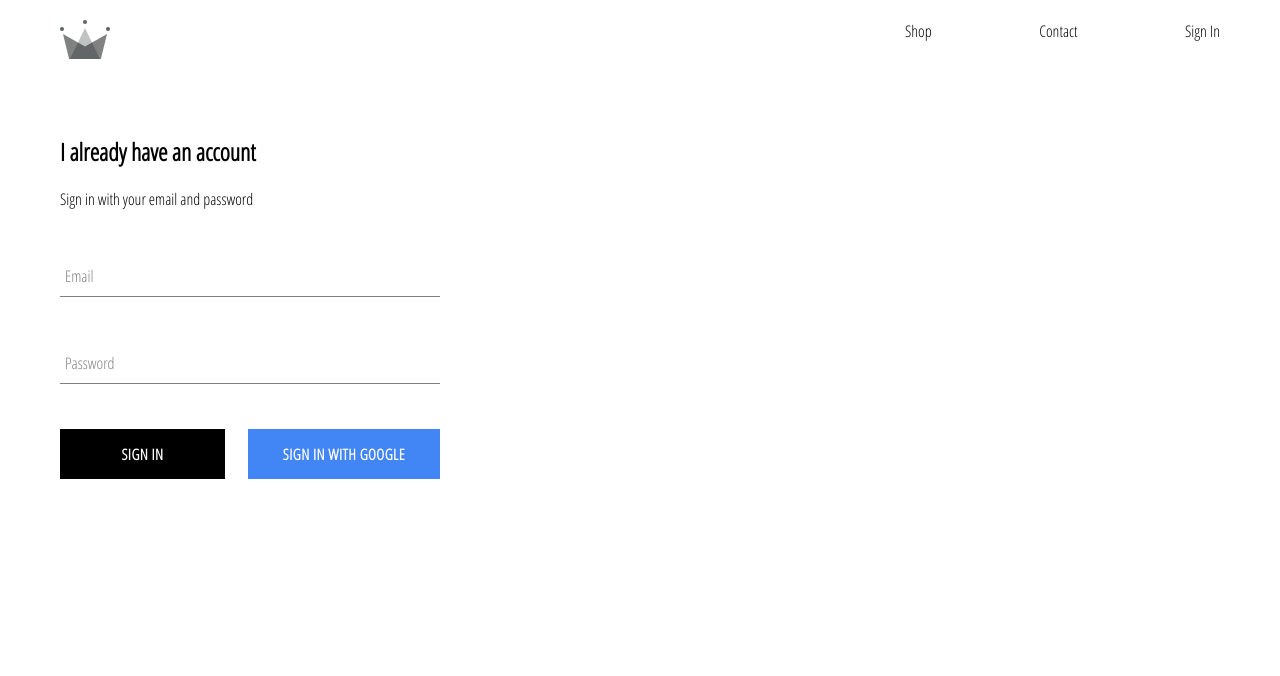
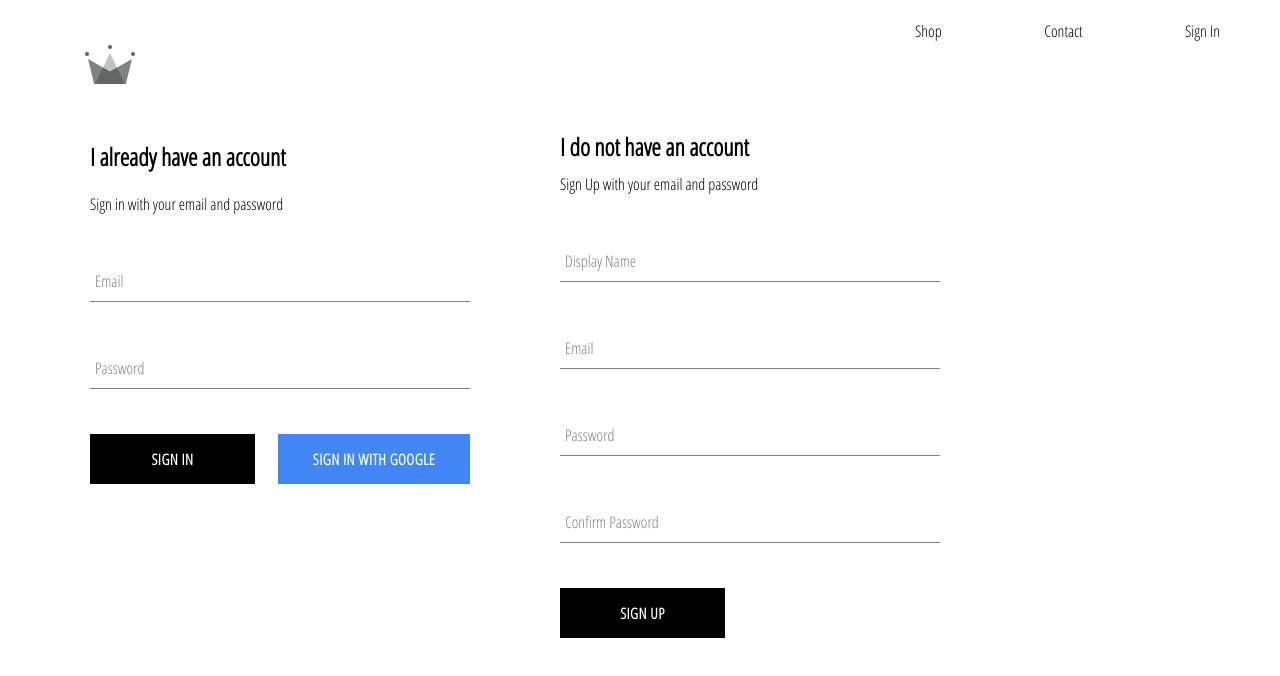
Before and after one commit to BND10706/cwn-clothing, a React (Create React App) app: page /signin in a window 1280 px wide. Shown: the top 676 px of the page. Built offline with nearby package versions, Linux system fonts and the light colour scheme; no server answers.

Commit message:
implemented firebase utilis, included the abliity to store authenticated user with email and passwork in cloud firestore

```diff
--- a/src/App.js
+++ b/src/App.js
@@ -5,10 +5,10 @@
 import ShopPage from "./pages/shop/shop.component";
 import Header from "./components/header/header.component";
 import SignInAndSignUpPage from "./pages/sign-in-and-sign-up/sign-in-and-sign-up.component";
-import {auth} from './firebase/firebase.utils';
+import { auth, createUserProfileDocument } from "./firebase/firebase.utils";
 
 class App extends React.Component {
-  constructor(){
+  constructor() {
     super();
 
     this.state = {
@@ -20,12 +20,29 @@
   unsubscribeFromAuth = null;
 
   componentDidMount() {
-    this.unsubscribeFromAuth = auth.onAuthStateChanged(user => {
-      this.setState({currentUser: user});
+    this.unsubscribeFromAuth = auth.onAuthStateChanged(async userAuth => {
+      if (userAuth) {
+        const userRef = await createUserProfileDocument(userAuth);
+
+        userRef.onSnapshot(snapShot => {
+          this.setState({
+            currentUser: {
+              id: snapShot.id,
+              ...snapShot.data()
+            }
+          });
+
+          console.log(this.state);
+        });
+      } else {
+        this.setState({
+          currentUser: userAuth
+        });
+      }
     });
   }
 
-  componentWillUnmount(){
+  componentWillUnmount() {
     this.unsubscribeFromAuth();
   }
 
@@ -35,7 +52,7 @@
 
     return (
       <div>
-        <Header currentUser={this.state.currentUser}/>
+        <Header currentUser={this.state.currentUser} />
         <Switch>
           <Route exact path="/" component={HomePage} />
           <Route path="/shop" component={ShopPage} />
--- a/src/components/header/header.component.jsx
+++ b/src/components/header/header.component.jsx
@@ -6,7 +6,7 @@
 
 const Header = ({currentUser}) => (
   <div className="header">
-    <Link classname='logo-container' to="/">
+    <Link className='logo-container' to="/">
       <Logo className="logo" />
     </Link>
     <div className="options">
--- /dev/null
+++ b/src/components/sign-up/sign-up.component.jsx
@@ -0,0 +1,99 @@
+import React from "react";
+import FormInput from "../form-input/form-input.component";
+import CustomButton from "../custom-button/custom-button.component";
+import { auth, createUserProfileDocument } from "../../firebase/firebase.utils";
+import "./sign-up.styles.scss";
+
+class SignUp extends React.Component {
+  constructor() {
+    super();
+
+    this.state = {
+      displayName: "",
+      email: "",
+      password: "",
+      confirmPassword: ""
+    };
+  }
+
+  handleSubmit = async event => {
+    event.preventDefault();
+    const { displayName, email, password, confirmPassword } = this.state;
+
+    if (password !== confirmPassword) {
+      alert("Passwords don't match");
+      return;
+    }
+
+    try {
+      const { user } = await auth.createUserWithEmailAndPassword(
+        email,
+        password
+      );
+
+      await createUserProfileDocument(user, { displayName });
+
+      this.setState({
+        displayName: "",
+        email: "",
+        password: "",
+        confirmPassword: ""
+      });
+    } catch (error) {
+      console.error(error);
+    }
+  };
+
+  handleChange = event => {
+    const { name, value } = event.target;
+    this.setState({ [name]: value });
+  };
+
+  render() {
+    const { displayName, email, password, confirmPassword } = this.state;
+
+    return (
+      <div className="sign-up">
+        <h2 className="title">I do not have an account</h2>
+        <span>Sign Up with your email and password</span>
+        <form className="sign-up-form" onSubmit={this.handleSubmit}>
+          <FormInput
+            type="text"
+            name="displayName"
+            value={displayName}
+            onChange={this.handleChange}
+            label="Display Name"
+            required
+          />
+          <FormInput
+            type="email"
+            name="email"
+            value={email}
+            onChange={this.handleChange}
+            label="Email"
+            required
+          />
+          <FormInput
+            type="password"
+            name="password"
+            value={password}
+            onChange={this.handleChange}
+            label="Password"
+            required
+          />
+          <FormInput
+            type="password"
+            name="confirmPassword"
+            value={confirmPassword}
+            onChange={this.handleChange}
+            label="Confirm Password"
+            required
+          />
+          <CustomButton type="submit">Sign Up</CustomButton>
+        </form>
+      </div>
+    );
+  }
+}
+
+export default SignUp;
--- /dev/null
+++ b/src/components/sign-up/sign-up.styles.scss
@@ -0,0 +1,9 @@
+.sign-up {
+    display: flex;
+    flex-direction: column;
+    width: 380px;
+
+    .title {
+      margin: 10px 0;
+    }
+  }
--- a/src/firebase/firebase.utils.js
+++ b/src/firebase/firebase.utils.js
@@ -15,6 +15,33 @@
 
   firebase.initializeApp(config);
 
+  export const createUserProfileDocument = async (userAuth, additionalData) => {
+    if(!userAuth) return;
+
+    const userRef = firestore.doc(`users/${userAuth.uid}`);
+
+    const snapShot = await userRef.get();
+
+    if(!snapShot.exists){
+      const {displayName, email} = userAuth;
+      const createdAt = new Date();
+      try{
+        await userRef.set({
+          displayName,
+          email,
+          createdAt,
+          ...additionalData
+
+        });
+      }catch(error){
+        console.log('Error Creating user', error.message);
+      }
+    }
+
+      return userRef;
+  }
+
+
   export const auth = firebase.auth();
   export const firestore = firebase.firestore();
 
--- a/src/pages/sign-in-and-sign-up/sign-in-and-sign-up.component.jsx
+++ b/src/pages/sign-in-and-sign-up/sign-in-and-sign-up.component.jsx
@@ -1,11 +1,13 @@
-import React from 'react';
-import './sign-in-and-sign-up.styles.scss';
-import SignIn from '../../components/sign-in/sign-in.component'
+import React from "react";
+import "./sign-in-and-sign-up.styles.scss";
+import SignIn from "../../components/sign-in/sign-in.component";
+import SignUp from "../../components/sign-up/sign-up.component";
 
 const SignInAndSignUpPage = () => (
-    <div className='sign-in-and-sign-up'>
-    <SignIn/>
-    </div>
-)
+  <div className="sign-in-and-sign-up">
+    <SignIn />
+    <SignUp/>
+  </div>
+);
 
 export default SignInAndSignUpPage;
--- a/src/pages/sign-in-and-sign-up/sign-in-and-sign-up.styles.scss
+++ b/src/pages/sign-in-and-sign-up/sign-in-and-sign-up.styles.scss
@@ -0,0 +1,6 @@
+.sign-in-and-sign-up {
+    width: 850px;
+    display: flex;
+    justify-content: space-between;
+    margin: 30px;
+}
```
Also changed, not shown: src/components/form-input/form-input.component.jsx (+16 -14 lines).
